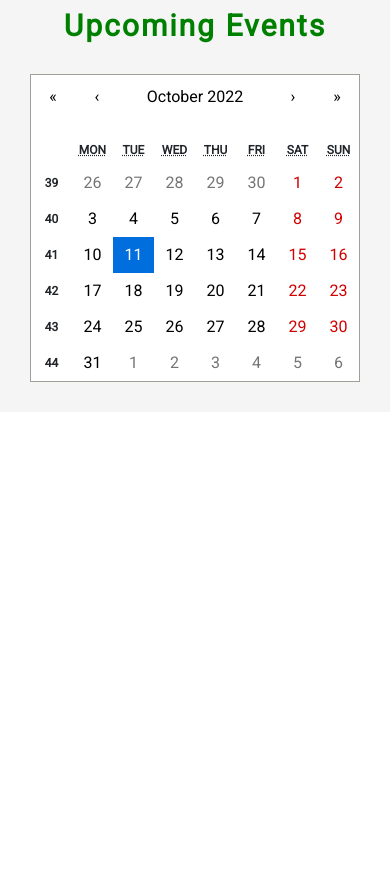
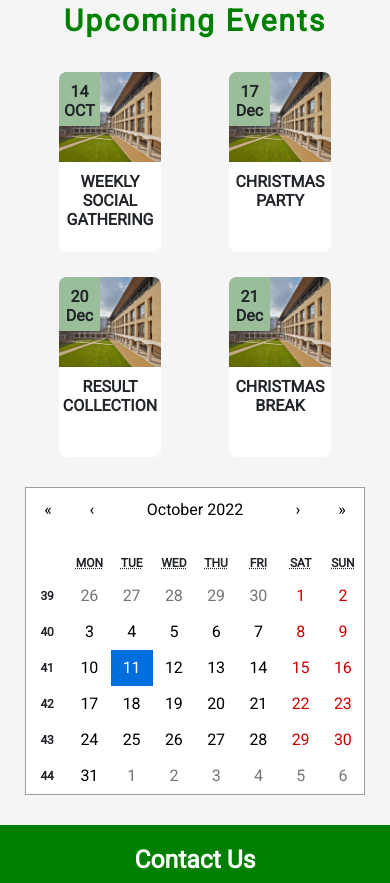
Before and after one commit to OliviaNwose/christabelreact, a React app in the folder christabelreact/: page / in a window 390 px wide. Shown: the part 1381-2264 px from the top of the page. Built offline with nearby package versions, Linux system fonts and the light colour scheme.

Commit message:
added cards for calendar

```diff
--- a/christabelreact/src/App.css
+++ b/christabelreact/src/App.css
@@ -15,9 +15,96 @@ h1{
     margin: 10px;
 
 }
-.cal{
+.cal, .Cards{
     margin-top:30px;
-display: flex;
-align-items: center;
-justify-content: center;
+    display: flex;
+    align-items: center;
+    justify-content: center;
+    padding-bottom: 30px;
 }
+
+.card-image{
+    width:100%;
+    height:50%;
+    border-radius: 8px 8px 0px 0px;
+
+}
+.card-image-top{
+    position:  absolute;
+    width:35%;
+    height:25%;
+    background-color:rgb(153, 190, 153);
+    border-radius: 8px 0px 0px 0px;
+
+}
+.Card{
+    background-color:white;
+    width:15%;
+    height:280px;
+    border-radius: 8px;
+    margin:0 0 0px 70px;
+    position: relative;
+    transition: 1s;
+}
+.Card:hover{
+    box-shadow: 2px 2px 2px rgb(201, 201, 201);
+    transform: scale(1.1);
+}
+h4{
+    padding-top: 20px;
+    padding-left: 15px;
+    padding-right: 15px;
+    text-align: left;
+    color:green;
+}
+h5{
+    padding-top: 10px;
+    padding-left: 15px;
+    text-align: left;
+    font-weight: 600;
+}
+@media (max-width: 768px){
+    .Cards{
+        display: flex;
+        align-items: center;
+        justify-content: center;
+    }
+    .Card{
+        background-color:white;
+        width:30%;
+        height:180px;
+        border-radius: 8px;
+        margin:auto;
+        margin-top: 25px;
+        position: relative;
+        transition: 1s;
+    }
+    .Card:hover{
+        box-shadow: 2px 2px 2px rgb(201, 201, 201);
+        transform: scale(1.5);
+    }
+    .card-image-top{
+        position:  absolute;
+        width:40%;
+        height:30%;
+        background-color:rgb(153, 190, 153);
+        border-radius: 8px 0px 0px 0px;
+
+    }
+}
+.Scard{
+    display:none;
+}
+@media (max-width: 768px){
+    .Scard{
+        display:flex;
+    }
+    h6{
+        font-weight:600;
+        padding-top:10px;
+    }
+    .Cards{
+        display:none;
+    }
+
+}
--- a/christabelreact/src/Components/Footer-section/Footersect.jsx
+++ b/christabelreact/src/Components/Footer-section/Footersect.jsx
@@ -7,7 +7,7 @@ import { faTwitter,faFacebookF, faInstagram} from '@fortawesome/free-brands-svg-
 
 const Footer = styled.div`
 text-align: center;
-margin-top: 100vh;
+// margin-top: 100vh;
 background-color:green;
 color:white;
 padding-top:20px;
@@ -30,7 +30,7 @@ export default function Footersect() {
   return (
     <Footer>
       <Container>
-                <div><h5><b>Contact Us</b></h5></div>
+                <div><h2><b>Contact Us</b></h2></div>
                 <Footicons>
                     <div className="icon"><FontAwesomeIcon icon={faEnvelope} /></div>
                     <div className="icon"><FontAwesomeIcon icon={faFacebookF} /></div>
--- a/christabelreact/src/Components/Third-section/Thirdsect.jsx
+++ b/christabelreact/src/Components/Third-section/Thirdsect.jsx
@@ -9,11 +9,14 @@ const Third = styled.div`
 text-align:center;
 margin-top:30px;
 background-color:whitesmoke;
-padding:30px;
+padding-top:25px;
 `
 
 
-
+const Container = styled.div`
+  max-width: 100%;
+  margin: 0 25px;
+`;
 
 
 
@@ -26,11 +29,75 @@ const Thirdsect = () => {
     };
   return (
     <Third >
+        <Container>
         <h1><strong>Upcoming Events</strong></h1>
+        <div className="Cards">
+            <div className="Card">
+                <div className="card-image-top"><h5>14 <br></br>OCT</h5></div>
+                <img className="card-image" src="/images/school.jpg" alt=""/>
+                <div className="card-body">
+                    <h4>WEEKLY SOCIAL GATHERING</h4>
+                </div>
+            </div>
+            <div className="Card">
+            <div className="card-image-top"><h5>17<br></br>Dec</h5></div>
+                <img className="card-image" src="/images/school.jpg" alt=""/>
+                <div className="card-body">
+                   <h4>CHRISTMAS PARTY</h4>
+                </div>
+            </div>
+            <div className="Card">
+            <div className="card-image-top"><h5>20<br></br>Dec</h5></div>
+                <img className="card-image" src="/images/school.jpg" alt=""/>
+                <div className="card-body">
+                    <h4>RESULT COLLECTION</h4>
+                </div>
+            </div>
+            <div className="Card">
+            <div className="card-image-top"><h5>21<br></br>Dec</h5></div>
+                <img className="card-image" src="/images/school.jpg" alt=""/>
+                <div className="card-body">
+                   <h4>CHRISTMAS BREAK</h4>
+                </div>
+            </div>
+        </div>
+        <div className="Scard">
+            <div className="Card">
+                <div className="card-image-top"><h6>14 <br></br>OCT</h6></div>
+                <img className="card-image" src="/images/school.jpg" alt=""/>
+                <div className="card-body">
+                    <h6>WEEKLY SOCIAL GATHERING</h6>
+                </div>
+            </div>
+            <div className="Card">
+            <div className="card-image-top"><h6>17<br></br>Dec</h6></div>
+                <img className="card-image" src="/images/school.jpg" alt=""/>
+                <div className="card-body">
+                   <h6>CHRISTMAS PARTY</h6>
+                </div>
+            </div>
+        </div>
+        <div className="Scard">
+        <div className="Card">
+            <div className="card-image-top"><h6>20<br></br>Dec</h6></div>
+                <img className="card-image" src="/images/school.jpg" alt=""/>
+                <div className="card-body">
+                    <h6>RESULT COLLECTION</h6>
+                </div>
+            </div>
+            <div className="Card">
+            <div className="card-image-top"><h6>21<br></br>Dec</h6></div>
+                <img className="card-image" src="/images/school.jpg" alt=""/>
+                <div className="card-body">
+                   <h6>CHRISTMAS BREAK</h6>
+                </div>
+            </div>
+        </div>
         <div className="cal">
         <Calendar showWeekNumbers onChange={onChange} value={date}/>
         {/* {date.toString()} */}
         </div>
+        </Container>
     </Third>
   )
 }
```
Also changed, not shown: christabelreact/src/Components/Second-section/Secondsect.jsx (+8 -0 lines), christabelreact/public/images/grasses.jpg (added), 2 other files.
